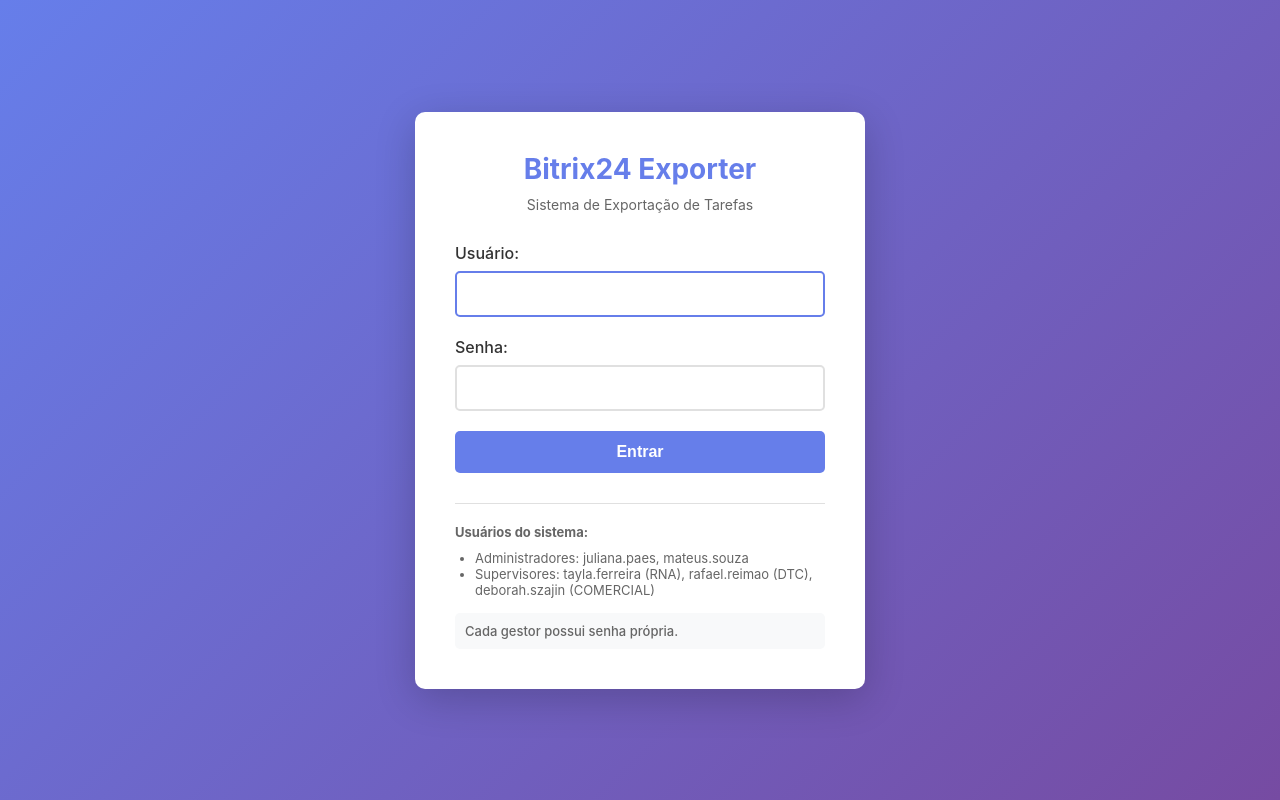
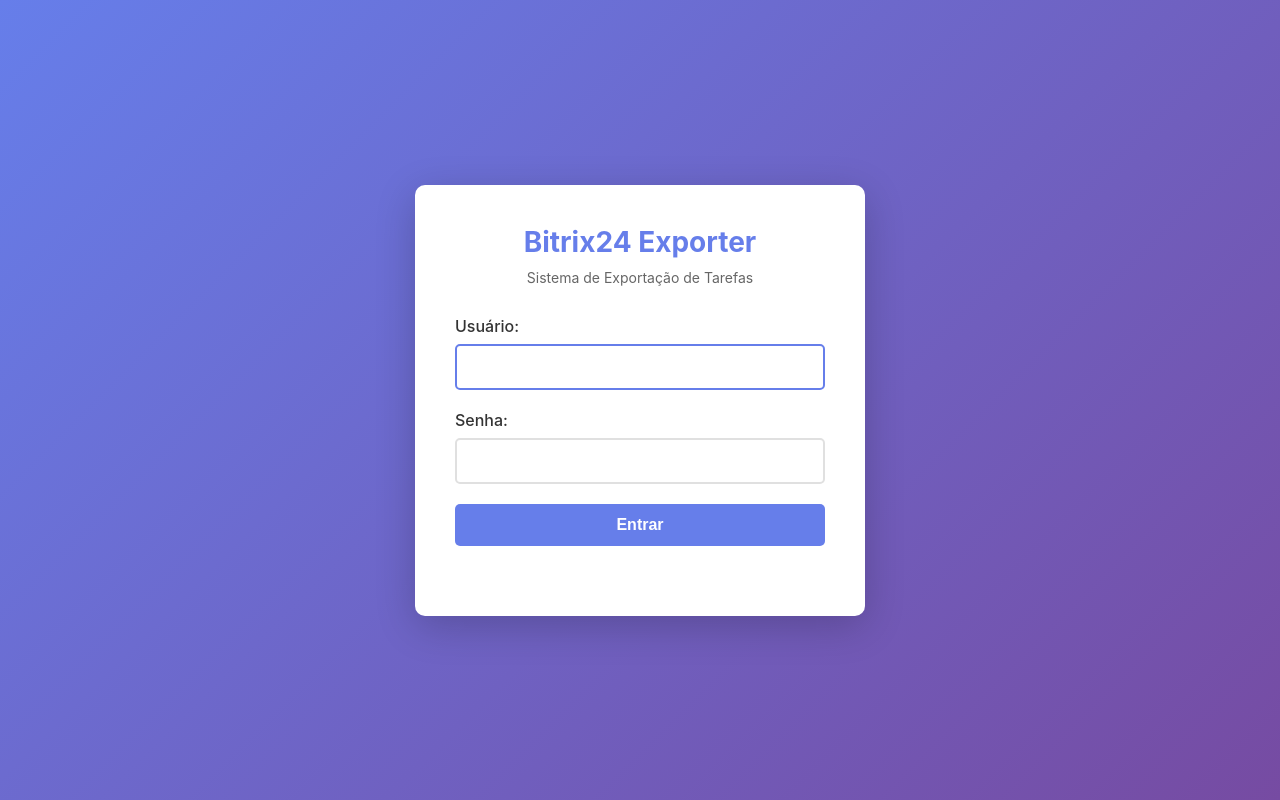
Before and after one commit to MateusSouzaG/bitrix-exporter, a FastAPI app: page /login in a window 1280 px wide. Run offline with FastAPI, Linux system fonts and the light colour scheme.

Commit message:
Remove seção de usuários e senha da tela de login

```diff
--- a/templates/login.html
+++ b/templates/login.html
@@ -29,15 +29,6 @@
 
                 <button type="submit" class="btn btn-primary">Entrar</button>
             </form>
-
-            <div class="login-info">
-                <p><strong>Usuários do sistema:</strong></p>
-                <ul>
-                    <li>Administradores: juliana.paes, mateus.souza</li>
-                    <li>Supervisores: tayla.ferreira (RNA), rafael.reimao (DTC), deborah.szajin (COMERCIAL)</li>
-                </ul>
-                <p class="note">Cada gestor possui senha própria.</p>
-            </div>
         </div>
     </div>
 </body>
```
